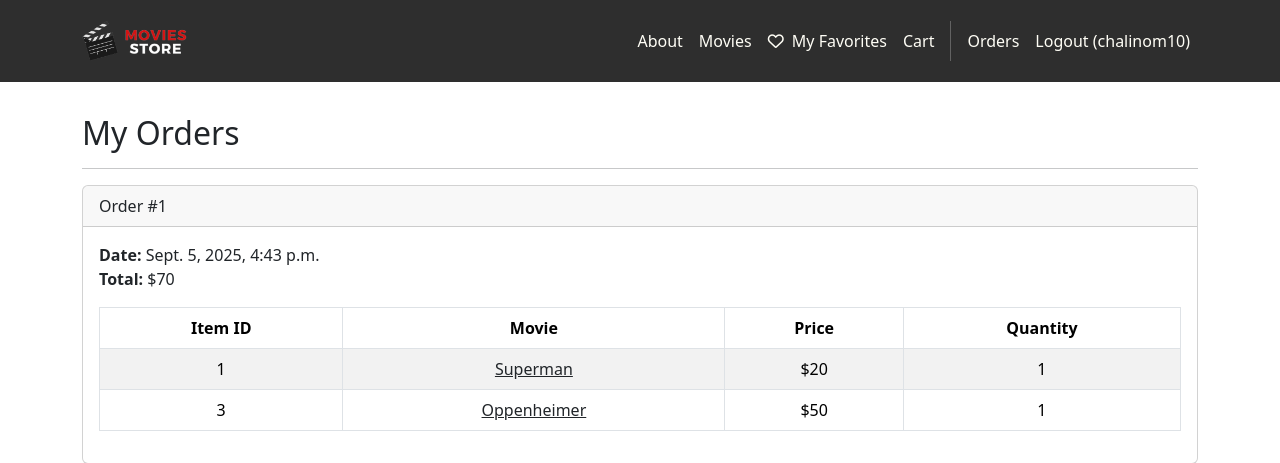
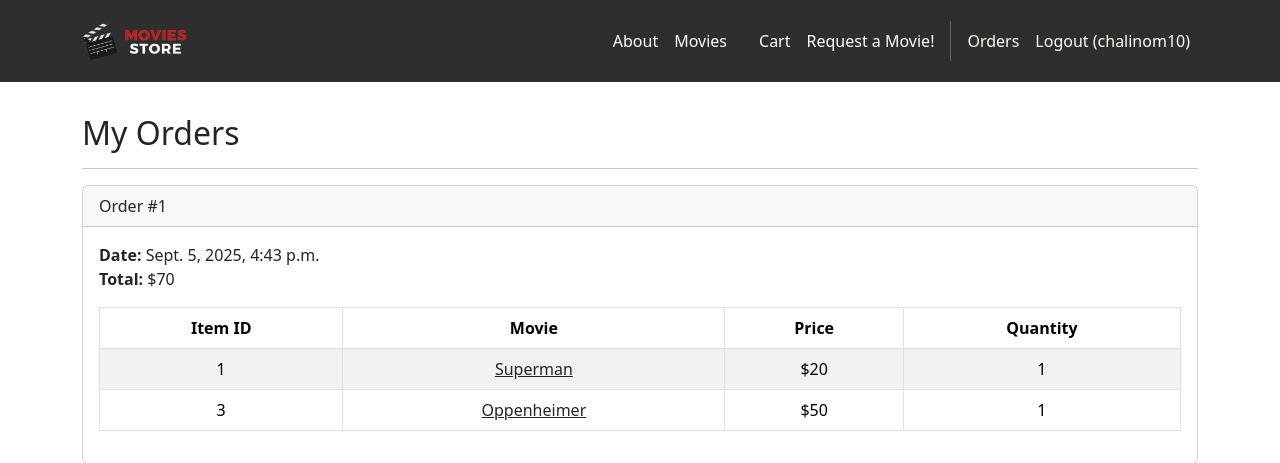
Before and after one commit to salvadorcmora/GTMovieStore, a Django app: page /accounts/orders/ in a window 1280 px wide. Shown: the top 463 px of the page. Run offline with Django 5.2, Linux system fonts and the light colour scheme; a user stored in the database is signed in; data comes from the database, SQL or seed files in the repository; some libraries are stand-ins or nearby versions.

Commit message:
Update base.html
Added petitions

```diff
--- a/moviesstore/templates/base.html
+++ b/moviesstore/templates/base.html
@@ -27,8 +27,8 @@
             <a class="nav-link" href="{% url 'home.about' %}">About</a>
             <a class="nav-link" href="{% url 'movies.index' %}">Movies</a>
             <a class="nav-link" href="{% url 'movies.favorites' %}">
-            <i class="fa-regular fa-heart me-1"></i> My Favorites</a>
             <a class="nav-link" href="{% url 'cart.index' %}">Cart</a>
+            <a class="nav-link" href="{% url 'movies.petitions_list' %}">Request a Movie!</a>
             <div class="vr bg-white mx-2 d-none d-lg-block"></div>
             {% if user.is_authenticated %}
             <a class="nav-link" href="{% url 'accounts.orders' %}">Orders</a>
```
